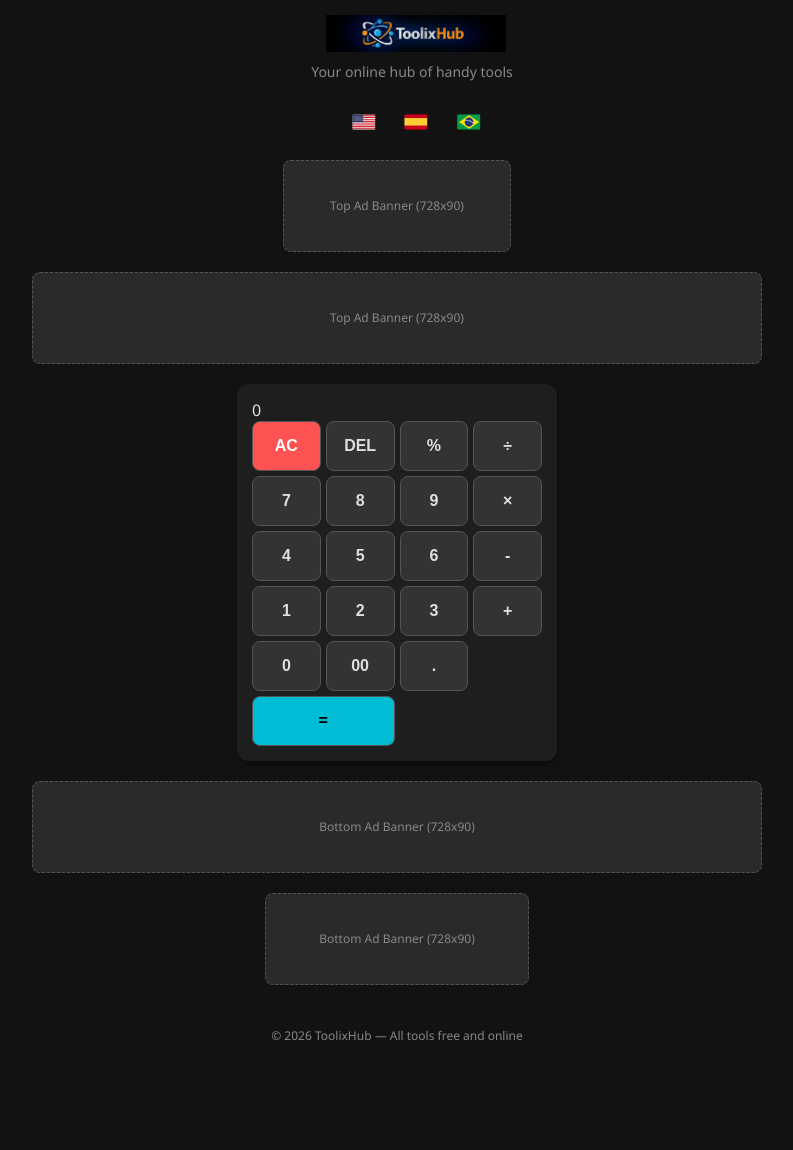
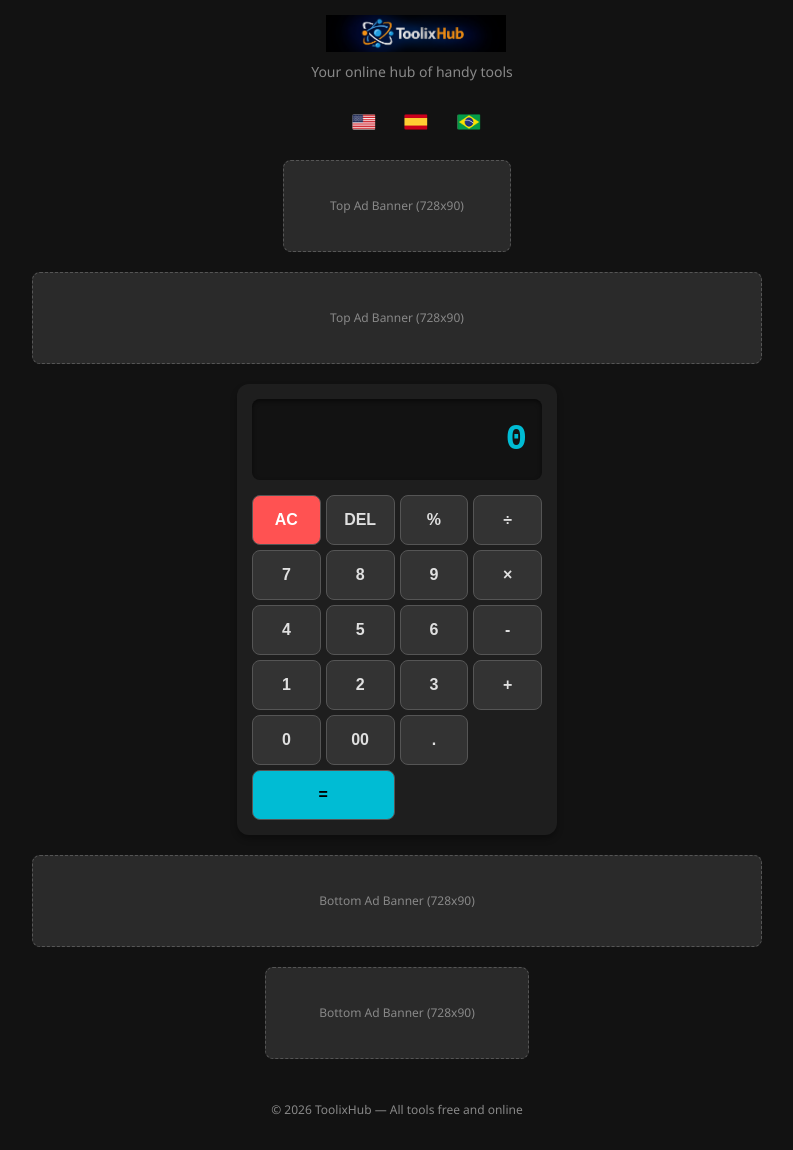
Before and after one commit to toolixhub-app/toolixhub, a Jekyll site: the page calculator.html, which Jekyll copies as it is, in a window 1280 px wide. Shown: the whole page, without its empty margins (243-1036 px from the left). Built offline with Jekyll 4.4.1, drawn with Linux system fonts in a browser that asks for light colours; before the commit the page ends 1076 px from its top, so only the background shows below that.

Commit message:
Update style_v2.css

```diff
--- a/css/style_v2.css
+++ b/css/style_v2.css
@@ -75,6 +75,20 @@ header p { color: var(--secondary-text); margin: 5px 0; font-size: 14px; }
 .tool-card p { margin: 0; font-size: 12px; color: var(--secondary-text); }
 
 /* --- LAYOUT CALCULADORA (Grid) --- */
+
+#calc-display {
+  background-color: #121212; /* Fundo preto do visor */
+  color: #00bcd4;            /* Cor do número (Ciano) */
+  font-family: 'Courier New', Courier, monospace; /* Fonte estilo digital */
+  font-size: 36px;           /* Aumentei o tamanho da fonte */
+  font-weight: bold;
+  text-align: right;
+  padding: 20px 15px;        /* Aumentei o padding vertical para o visor ficar mais alto */
+  border-radius: 8px;
+  margin-bottom: 15px;       /* Espaçamento para os botões */
+  overflow-x: auto;          /* Barra de rolagem se o número for muito grande */
+  box-shadow: inset 0 2px 4px rgba(0,0,0,0.5); /* Efeito de profundidade */
+}
 .calc-container {
   background: var(--container-bg);
   padding: 15px;
```
